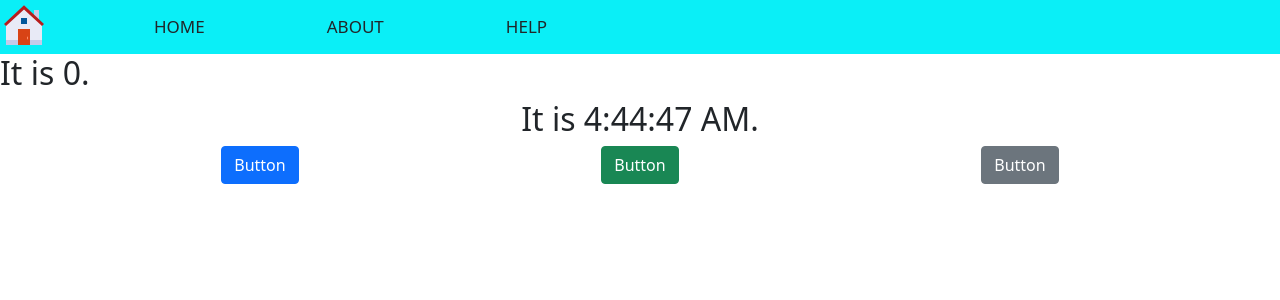
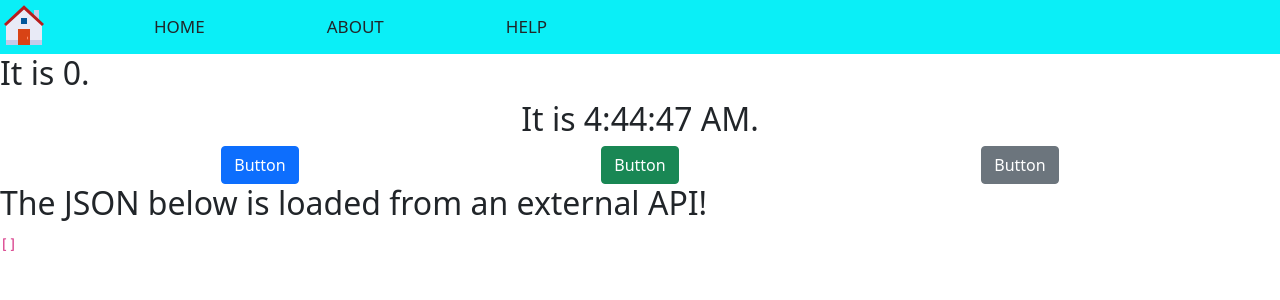
Before and after one commit to BonnyPongsumbam/React-tut, a React (Create React App) app: page / in a window 1280 px wide. Shown: the top 300 px of the page. Built offline with nearby package versions, Linux system fonts and the light colour scheme; no server answers.

Commit message:
axios connect

```diff
--- a/package.json
+++ b/package.json
@@ -6,6 +6,7 @@
     "@testing-library/jest-dom": "^5.16.4",
     "@testing-library/react": "^13.2.0",
     "@testing-library/user-event": "^13.5.0",
+    "axios": "^0.27.2",
     "bootstrap": "^5.1.3",
     "react": "^18.1.0",
     "react-bootstrap": "^2.4.0",
--- a/src/App.js
+++ b/src/App.js
@@ -1,5 +1,5 @@
 import React from 'react'
-import { Clock, Weather } from './Clock'
+import { Clock, TemperatureInCelcius, Weather } from './Clock'
 import {Navbar} from './Navbar'
 
 
@@ -11,6 +11,7 @@ const App = () => {
     <Navbar/>
     <Weather/>
     <Clock/>
+    <TemperatureInCelcius/>
 
 
     </div>
--- a/src/Clock.js
+++ b/src/Clock.js
@@ -98,6 +98,7 @@
 
 // export default Clock;
 
+import axios from "axios";
 import React, { useEffect, useState } from "react";
 import { Button, Col, Container, Row } from "react-bootstrap";
 
@@ -147,3 +148,20 @@ export const Clock = () => {
     </div>
   );
 };
+
+export const TemperatureInCelcius = () => {
+  let [users, setUsers] = useState([]);
+
+  useEffect(() => {
+    axios
+      .get("https://6274a23d3d2b5100742e83db.mockapi.io/test01")
+      .then((response) => setUsers(response.data));
+  }, []);
+
+  return (
+    <div>
+      <h2>The JSON below is loaded from an external API!</h2>
+      <code>{JSON.stringify(users)}</code>
+    </div>
+  );
+};
```
Also changed, not shown: 1 other file (tests, documents, lock files or other folders).
